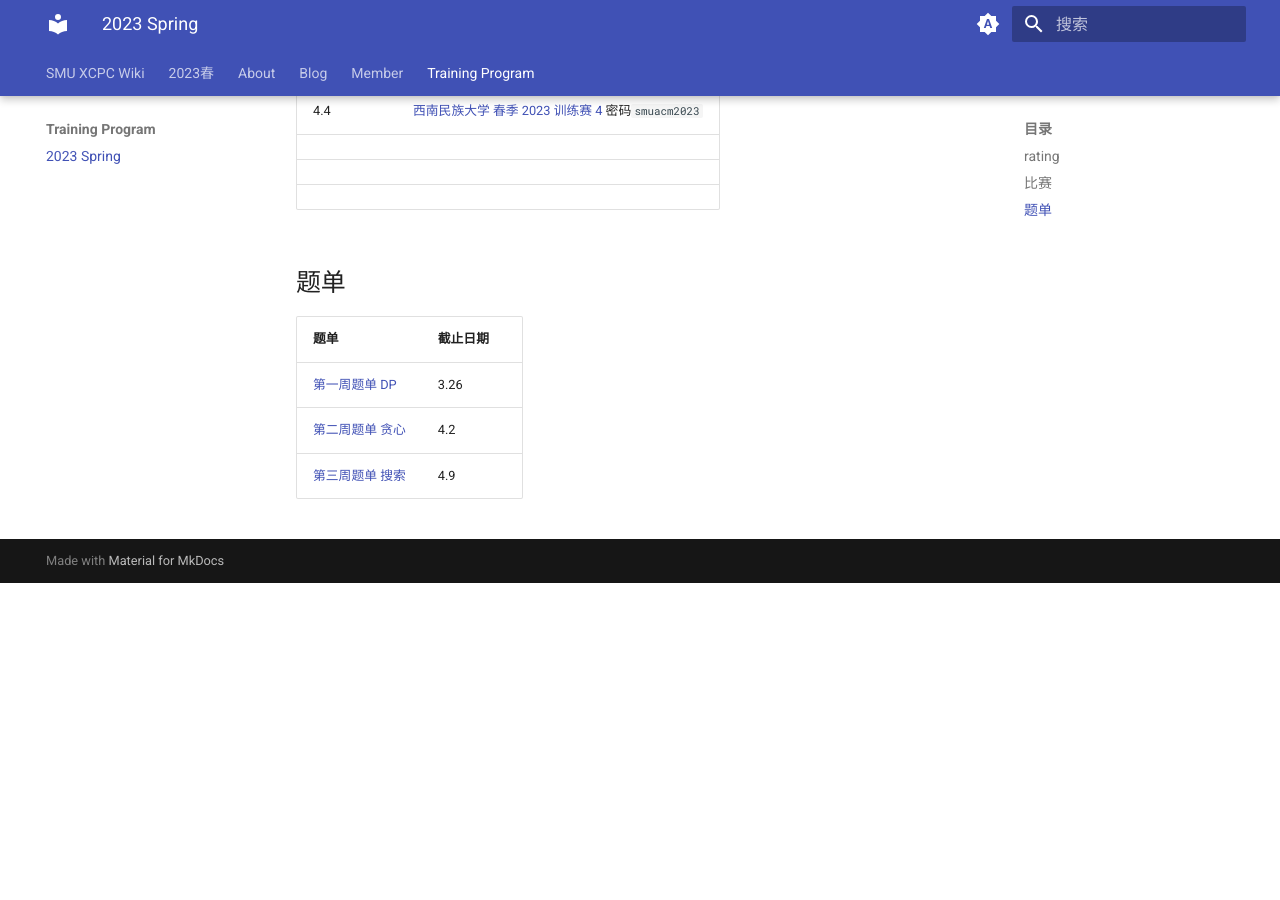
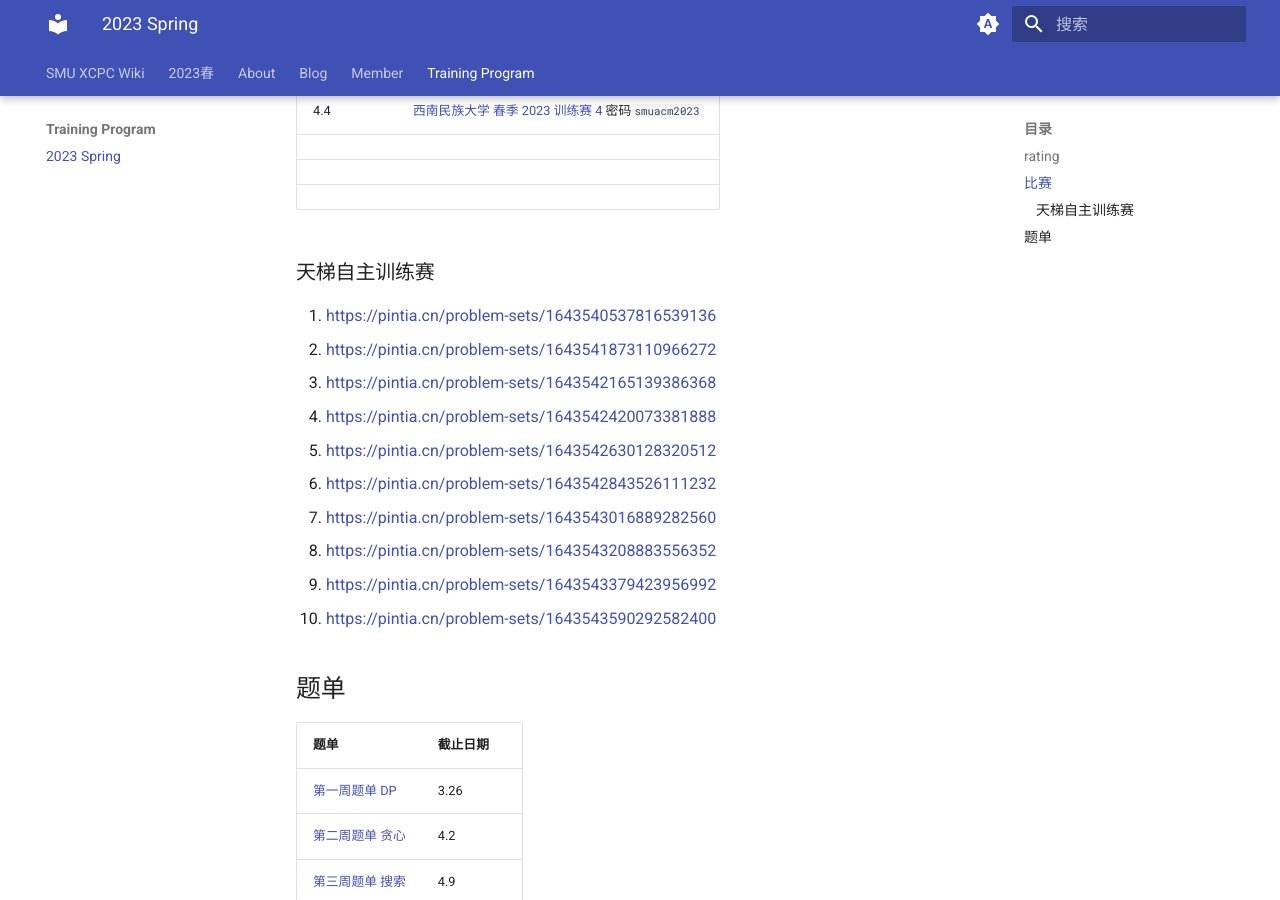
Before and after one commit to SMU-XCPC/wiki, an MkDocs documentation site: the page built from docs/Training Program/2023 Spring.md, in a window 1280 px wide and 900 px high, scrolled down 1241 px. Built offline with MkDocs 1.6.1 and Material for MkDocs 9.7.7, drawn with Linux system fonts in a browser that asks for light colours; before the commit the page ends 1824 px from its top, so only the background shows below that.

Commit message:
Update 2023 Spring.md

```diff
--- a/docs/Training Program/2023 Spring.md
+++ b/docs/Training Program/2023 Spring.md
@@ -42,6 +42,19 @@
 |      |                                                              |
 |      |                                                              |
 
+### 天梯自主训练赛
+
+1.  <https://pintia.cn/problem-sets/1643540537816539136>
+2.  <https://pintia.cn/problem-sets/1643541873110966272>
+3.  <https://pintia.cn/problem-sets/1643542165139386368>
+4.  <https://pintia.cn/problem-sets/1643542420073381888>
+5.  <https://pintia.cn/problem-sets/1643542630128320512>
+6.  <https://pintia.cn/problem-sets/1643542843526111232>
+7.  <https://pintia.cn/problem-sets/1643543016889282560>
+8.  <https://pintia.cn/problem-sets/1643543208883556352>
+9.  <https://pintia.cn/problem-sets/1643543379423956992>
+10.  <https://pintia.cn/problem-sets/1643543590292582400>
+
 
 
 ## 题单
```
